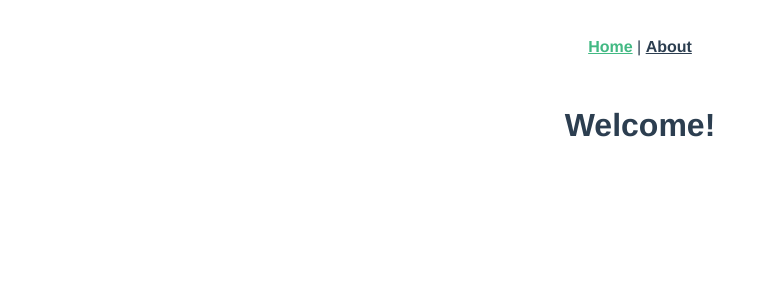
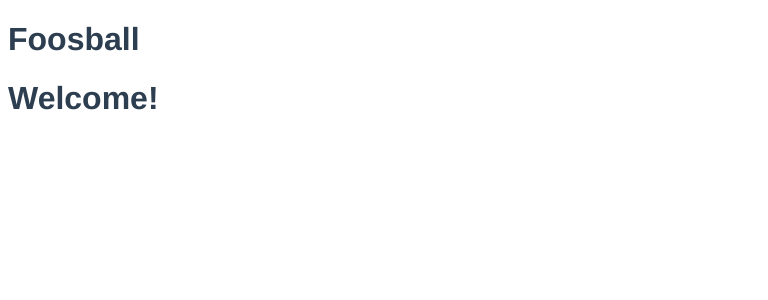
Before and after one commit to StevendeValk-Atos/foosball-vue-ts-frontend, a Vue app: page / in a window 1280 px wide. Shown: the top 300 px of the page, without its empty margins (0-768 px from the left). Built offline with nearby package versions, Linux system fonts and the light colour scheme.

Commit message:
Created HeaderNav.vue component, added base header in HeaderNav.vue, added headernav component in App.vue, deleted default styling (kept font)

```diff
--- a/src/App.vue
+++ b/src/App.vue
@@ -1,30 +1,25 @@
 <template>
-  <nav>
-    <router-link to="/">Home</router-link> |
-    <router-link to="/about">About</router-link>
-  </nav>
-  <router-view />
+    <headernav />
+    <div id="main">
+        <router-view />
+    </div>
 </template>
+
+<script lang="ts">
+import headernav from "./components/HeaderNav.vue";
+
+export default {
+    components: {
+        headernav,
+    },
+};
+</script>
 
 <style lang="scss">
 #app {
-  font-family: Avenir, Helvetica, Arial, sans-serif;
-  -webkit-font-smoothing: antialiased;
-  -moz-osx-font-smoothing: grayscale;
-  text-align: center;
-  color: #2c3e50;
-}
-
-nav {
-  padding: 30px;
-
-  a {
-    font-weight: bold;
+    font-family: Avenir, Helvetica, Arial, sans-serif;
+    -webkit-font-smoothing: antialiased;
+    -moz-osx-font-smoothing: grayscale;
     color: #2c3e50;
-
-    &.router-link-exact-active {
-      color: #42b983;
-    }
-  }
 }
 </style>
--- /dev/null
+++ b/src/components/HeaderNav.vue
@@ -0,0 +1,8 @@
+<template>
+    <header>
+        <h1>Foosball</h1>
+        <nav></nav>
+    </header>
+</template>
+
+<style lang="scss" scoped></style>
```
